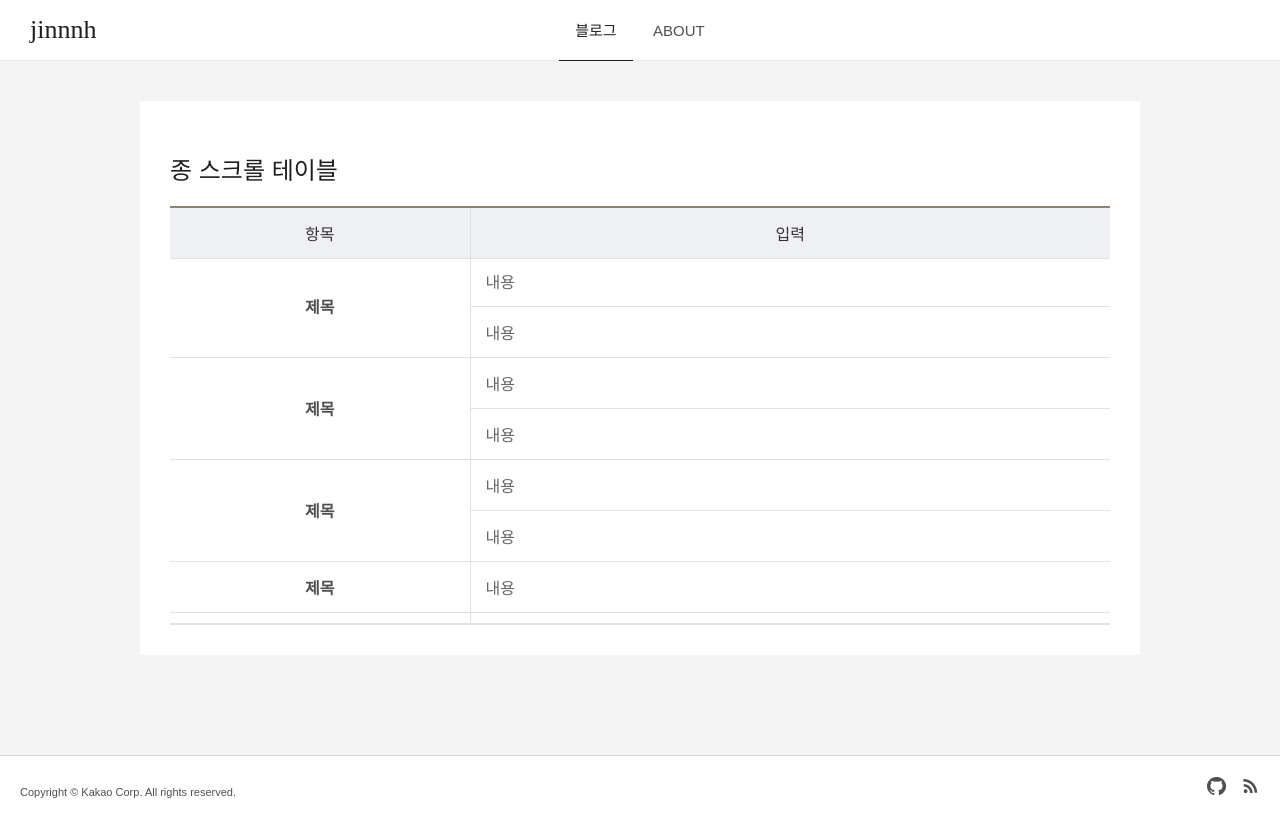
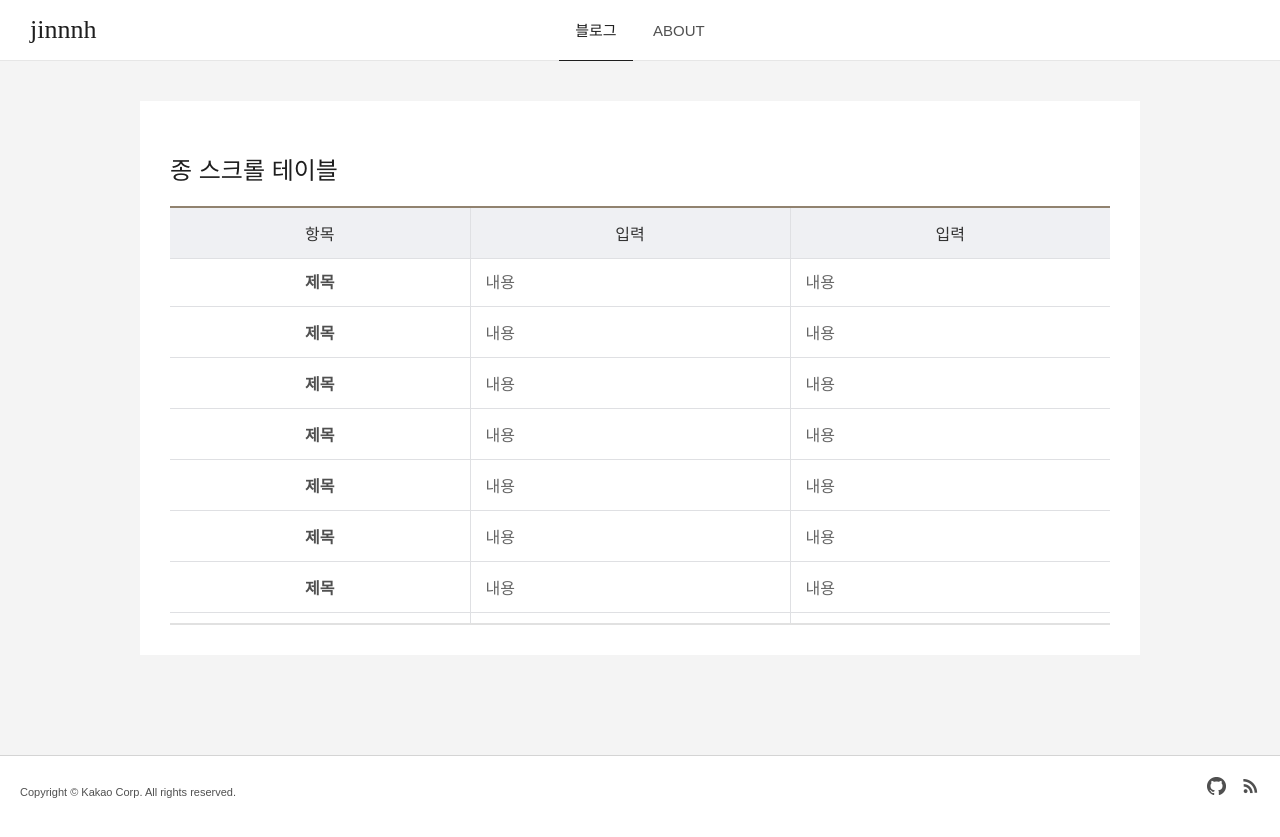
Before and after one commit to gutmate/gutmate.github.com, a Jekyll site: the page practice/table_layout.html, which Jekyll copies as it is, in a window 1280 px wide. Shown: the top 837 px of the page. Built offline with Jekyll 4.4.1, drawn with Linux system fonts in a browser that asks for light colours; some web fonts are replaced.

Commit message:
Update post

```diff
--- a/assets/css/html.css
+++ b/assets/css/html.css
@@ -1,5 +1,4 @@
 @charset "uft-8";
-
 button {
     border: 0;
     background-color: transparent;
@@ -7,10 +6,12 @@ button {
     text-align: left;
     color: #eee;
 }
-input[type="text"], input[type="search"], input[type="password"] {
+
+input[type="text"],
+input[type="search"],
+input[type="password"] {
     border-radius: 0;
 }
-
 
 .html #wrapper {
     padding-top: 40px;
@@ -36,6 +37,7 @@ input[type="text"], input[type="search"], input[type="password"] {
 .btn-wrap .bw-left {
     float: left;
 }
+
 .btn-wrap .bw-right {
     float: right;
 }
@@ -54,8 +56,6 @@ input[type="text"], input[type="search"], input[type="password"] {
 .btn-wrap .clear {
     background-color: #d61618;
 }
-
-
 
 /* 테이블
 ---------- ---------- ---------- ---------- ---------- */
@@ -78,7 +78,8 @@ table {
     border-top: 2px solid #91826f;
     text-align: center;
 }
-.table + .table {
+
+.table+.table {
     margin-top: 20px;
 }
 
@@ -126,6 +127,7 @@ table {
 .table.scroll-y {
     position: relative;
 }
+
 .table.scroll-y:after {
     display: block;
     content: "";
@@ -134,26 +136,76 @@ table {
     left: 0;
     right: 0;
     height: 2px;
-    height: 1px \0/9; /* IE9 */
+    height: 1px \0/9;
+    /* IE9 */
     background-color: #e1e1e1;
 }
+
 .table.scroll-y .scroll-inner {
     overflow-x: visible;
     overflow-y: auto;
     max-height: 370px;
     margin-top: 47px;
 }
+
 .table.scroll-y thead {
     position: absolute;
     top: 0;
     z-index: 10;
 }
+
 /* .table.scroll-y thead th:nth-child(1) {
     width: 300px;
 }
 .table.scroll-y thead th:nth-child(2) {
     width: 640px;
 } */
+
+/* 박스 라인 애니메이션
+---------- ---------- ---------- ---------- ---------- */
+.menu_img_wrap .line {
+    position: absolute;
+    background-color: #00743b;
+    transition: all 0.3s ease
+}
+
+.menu_img_wrap .line01 {
+    left: 0;
+    bottom: 0;
+    width: 2px;
+    height: 0
+}
+
+.menu_img_wrap .line02 {
+    left: 0;
+    top: 0;
+    width: 0;
+    height: 2px
+}
+
+.menu_img_wrap .line03 {
+    right: 0;
+    top: 0;
+    width: 2px;
+    height: 0
+}
+
+.menu_img_wrap .line04 {
+    right: 0;
+    bottom: 0;
+    width: 0;
+    height: 2px
+}
+
+.menu_list li a:hover .menu_img_wrap .line01,
+.menu_list li a:hover .menu_img_wrap .line03 {
+    height: 100%
+}
+
+.menu_list li a:hover .menu_img_wrap .line02,
+.menu_list li a:hover .menu_img_wrap .line04 {
+    width: 100%
+}
 
 @media only screen and (max-width: 1024px) {
     .html #wrapper {
@@ -175,7 +227,6 @@ table {
     .table th {
         padding: 15px 8px;
     }
-
     .btn-wrap button,
     .btn-wrap a {
         height: 35px;
@@ -183,6 +234,4 @@ table {
         padding: 0 10px;
         font-size: 13px;
     }
-
-
 }
--- a/assets/css/screen.css
+++ b/assets/css/screen.css
@@ -1086,6 +1086,7 @@ body.tag-template #navbar {
 
 /* author */
 body.author-template {
+
 }
 
 body.author-template #cover h1,
--- a/practice/table_layout.html
+++ b/practice/table_layout.html
@@ -81,54 +81,98 @@
                             <tr>
                                 <th scope="col">항목</th>
                                 <th scope="col">입력</th>
+                                <th scope="col">입력</th>
                             </tr>
                         </thead>
                         <tbody>
                             <tr>
-                                <th scope="row" rowspan="2">제목</th>
+                                <th scope="row">제목</th>
                                 <td>내용</td>
-                            </tr>
-                            <tr>
-                                <td>내용</td>
-                            </tr>
-                            <tr>
-                                <th scope="row" rowspan="2">제목</th>
-                                <td>내용</td>
-                            </tr>
-                            <tr>
-                                <td>내용</td>
-                            </tr>
-                            <tr>
-                                <th scope="row" rowspan="2">제목</th>
-                                <td>내용</td>
-                            </tr>
-                            <tr>
                                 <td>내용</td>
                             </tr>
                             <tr>
                                 <th scope="row">제목</th>
                                 <td>내용</td>
-                            </tr>
-                            <tr>
-                                <th scope="row" rowspan="2">제목</th>
-                                <td>내용</td>
-                            </tr>
-                            <tr>
                                 <td>내용</td>
                             </tr>
                             <tr>
                                 <th scope="row">제목</th>
                                 <td>내용</td>
-                            </tr>
-                            <tr>
-                                <th scope="row" rowspan="2">제목</th>
-                                <td>내용</td>
-                            </tr>
-                            <tr>
                                 <td>내용</td>
                             </tr>
                             <tr>
                                 <th scope="row">제목</th>
+                                <td>내용</td>
+                                <td>내용</td>
+                            </tr>
+                            <tr>
+                                <th scope="row">제목</th>
+                                <td>내용</td>
+                                <td>내용</td>
+                            </tr>
+                            <tr>
+                                <th scope="row">제목</th>
+                                <td>내용</td>
+                                <td>내용</td>
+                            </tr>
+                            <tr>
+                                <th scope="row">제목</th>
+                                <td>내용</td>
+                                <td>내용</td>
+                            </tr>
+                            <tr>
+                                <th scope="row">제목</th>
+                                <td>내용</td>
+                                <td>내용</td>
+                            </tr>
+                            <tr>
+                                <th scope="row">제목</th>
+                                <td>내용</td>
+                                <td>내용</td>
+                            </tr>
+                            <tr>
+                                <th scope="row">제목</th>
+                                <td>내용</td>
+                                <td>내용</td>
+                            </tr>
+                            <tr>
+                                <th scope="row">제목</th>
+                                <td>내용</td>
+                                <td>내용</td>
+                            </tr>
+                            <tr>
+                                <th scope="row">제목</th>
+                                <td>내용</td>
+                                <td>내용</td>
+                            </tr>
+                            <tr>
+                                <th scope="row">제목</th>
+                                <td>내용</td>
+                                <td>내용</td>
+                            </tr>
+                            <tr>
+                                <th scope="row">제목</th>
+                                <td>내용</td>
+                                <td>내용</td>
+                            </tr>
+                            <tr>
+                                <th scope="row">제목</th>
+                                <td>내용</td>
+                                <td>내용</td>
+                            </tr>
+                            <tr>
+                                <th scope="row">제목</th>
+                                <td>내용</td>
+                                <td>내용</td>
+                            </tr>
+                            <tr>
+                                <th scope="row">제목</th>
+                                <td>내용</td>
+                                <td>내용</td>
+                            </tr>
+                            <tr>
+                                <th scope="row">제목</th>
+                                <td>내용</td>
                                 <td>내용</td>
                             </tr>
                         </tbody>
```
Also changed, not shown: _posts/2018-06-28-web-accessibility.md (+2 -1 lines).
